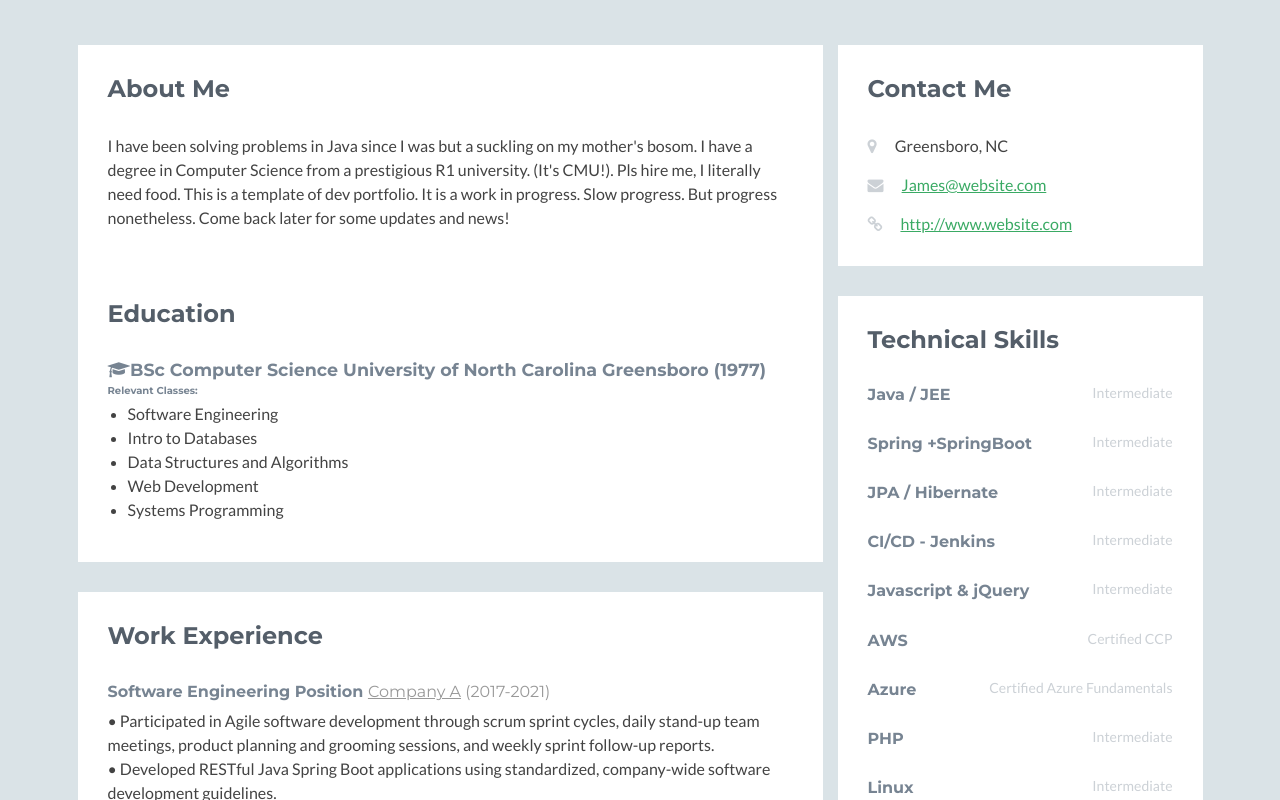
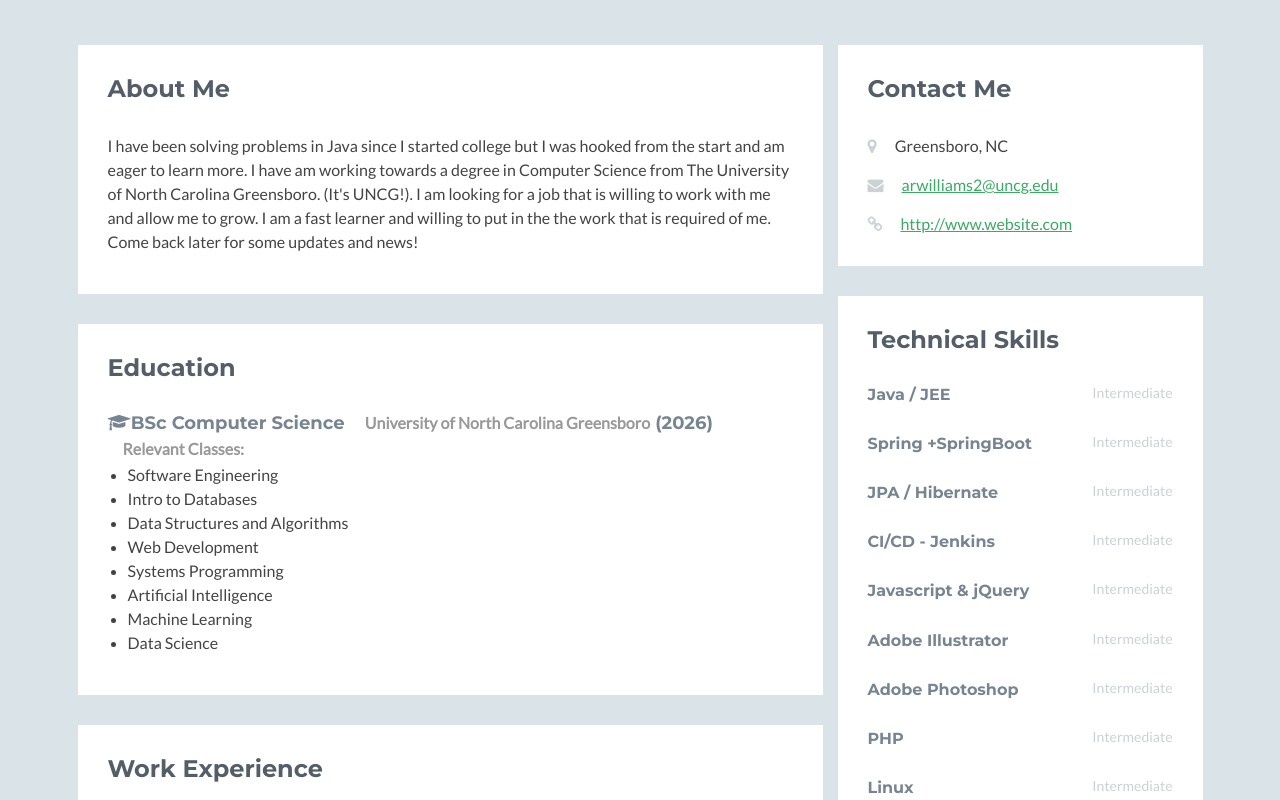
Before and after one commit to AliyahW32/AliyahW32.github.io, a plain HTML site: page index.html in a window 1280 px wide. Shown: the part 280-1080 px from the top of the page. Drawn offline with nearby package versions, Linux system fonts and the light colour scheme; no server answers.

Commit message:
updated index

```diff
--- a/index.html
+++ b/index.html
@@ -76,17 +76,17 @@
                         <h2 class="heading">About Me</h2>
                         <div class="content">
                             <!-- TODO -->
-                            <p> I have been solving problems in Java since I was but a suckling on my mother's bosom.
-                                I have a degree in Computer Science from a prestigious R1 university. (It's CMU!).
-                                Pls hire me, I literally need food. This is a template of dev portfolio. It is a work in
-                                progress. Slow
-                                progress. But progress nonetheless.
+                            <p> I have been solving problems in Java since I started college but I was hooked from the start and am eager to learn more.
+                                I have am working towards a degree in Computer Science from The University of North Carolina Greensboro. (It's UNCG!).
+                                I am looking for a job that is willing to work with me and allow me to grow. I am a fast learner and willing to put in the
+                                the work that is required of me.
                                 Come back later for some updates and news! </p>
                         </div>
                         <!--//content-->
                     </div>
                     <!--//section-inner-->
-                </ <section class="education section">
+                </section>
+                <section class="education section">
                     <div class="section-inner">
                         <h2 class="heading">Education</h2>
                         <div class="content"></div>
@@ -95,7 +95,7 @@
                             <h3 class="title">
                                 <i class="fa fa-graduation-cap"></i>BSc Computer Science
                                 <!-- TODO --> <span class="university">University of North Carolina Greensboro</span> <span
-                                    class="year">(1977)</span>
+                                    class="year">(2026)</span>
                             </h3>
 
                             <h6 class="university">Relevant Classes:</h6>
@@ -105,6 +105,9 @@
                                 <li>Data Structures and Algorithms</li>
                                 <li>Web Development</li>
                                 <li>Systems Programming</li>
+                                <li>Artificial Intelligence</li>
+                                <li>Machine Learning</li>
+                                <li>Data Science</li>
                             </ul>
                         </div>
 
@@ -186,7 +189,7 @@
                                 <li>
                                     <i class="fa fa-envelope"></i>
                                     <span class="sr-only">Email:</span>
-                                    <!-- TODO --> <a href="mailto:james@website.com">James@website.com</a>
+                                    <!-- TODO --> <a href="mailto:arwilliams2@uncg.edu">arwilliams2@uncg.edu</a>
                                 </li>
                                 <li>
                                     <i class="fa fa-link"></i>
@@ -241,14 +244,14 @@
                                 </div>
                                 <!--//item-->
                                 <div class="item">
-                                    <h3 class="level-title">AWS <span class="level-label" data-placement="left"
-                                            data-animation="true">Certified CCP</span>
+                                    <h3 class="level-title">Adobe Illustrator <span class="level-label" data-placement="left"
+                                            data-animation="true">Intermediate</span>
                                     </h3>
                                 </div>
                                 <!--//item-->
                                 <div class="item">
-                                    <h3 class="level-title">Azure <span class="level-label" data-placement="left"
-                                            data-animation="true">Certified Azure Fundamentals</span>
+                                    <h3 class="level-title">Adobe Photoshop <span class="level-label" data-placement="left"
+                                            data-animation="true">Intermediate</span>
                                     </h3>
                                 </div>
                                 <!--//item-->
```
